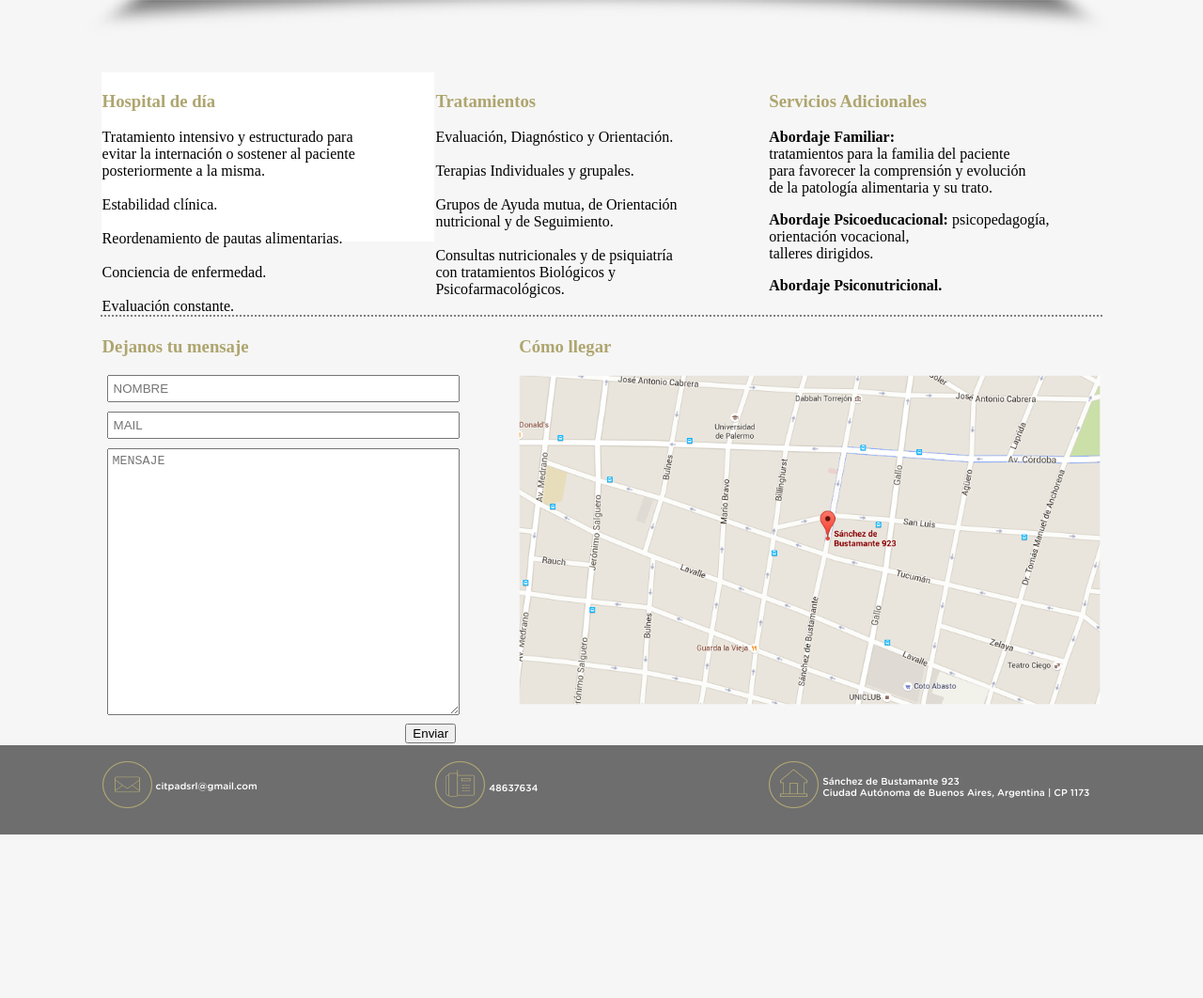
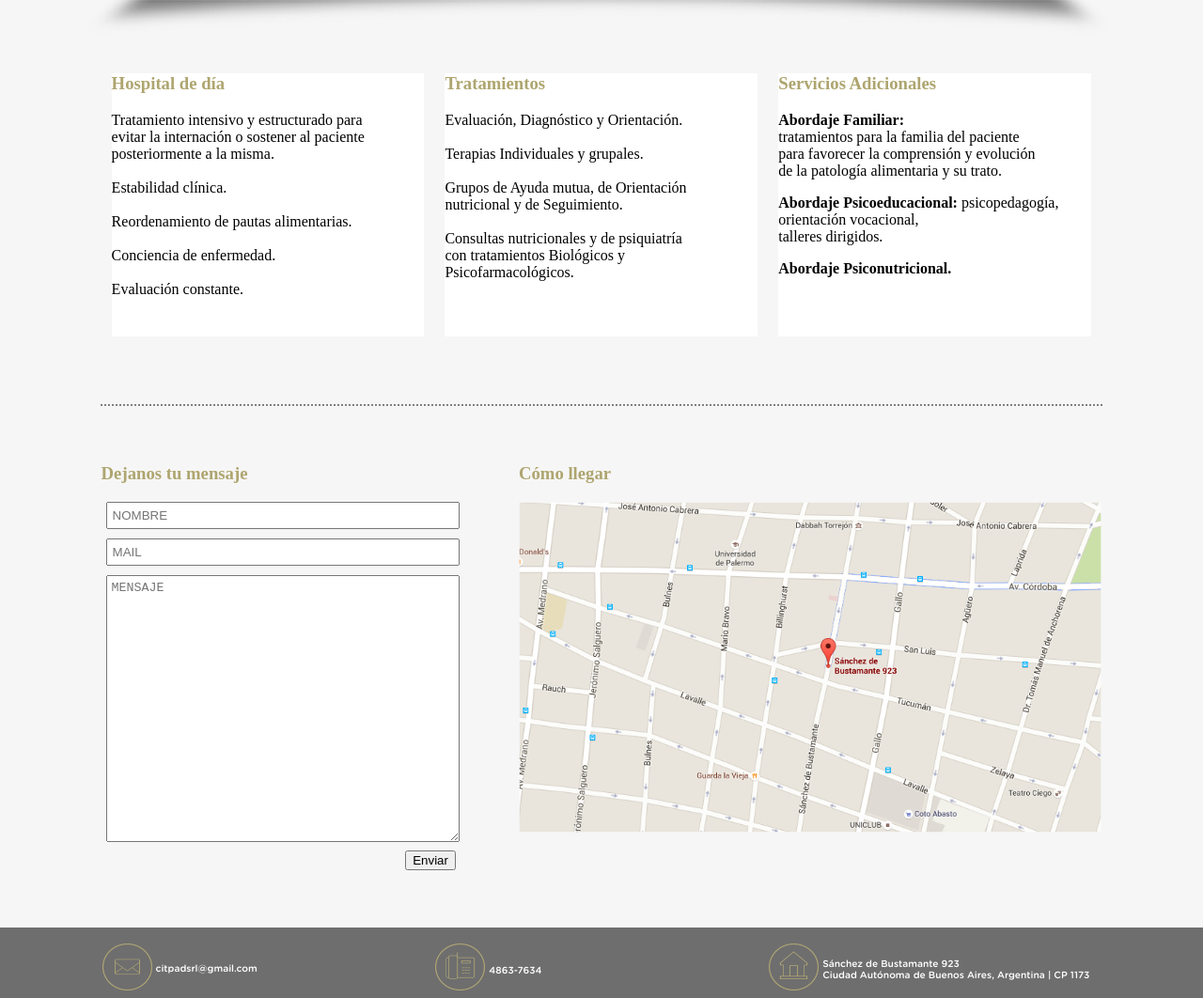
Before and after one commit to Ivuch/citpad, a website: page index.html in a window 1280 px wide. Shown: the part 513-1575 px from the top of the page at 94% size. Before the commit the page ends 1401 px from the top, so only its background shows below. Drawn offline with Linux system fonts and the light colour scheme.

Commit message:
Something

```diff
--- a/index.html
+++ b/index.html
@@ -9,33 +9,39 @@
 	<section class="row">
 		<header class="col-12">
 			<p id="logo">C.I.T.P.A.D.</p>
-			<div id="info" style="float:right; font-size:26%; color:black; text-align:right; padding: 30px 150px;"><b>
-				48637634 | citpadsrl@gmail.com | S&aacute;nchez de Bustamante 923<br>
+			<div id="info"><b>
+				4863-7634 | citpadsrl@gmail.com | S&aacute;nchez de Bustamante 923<br>
 				Ciudad Autónoma de Buenos Aires, Argentina | CP 1173</b>
 				<!--
 				<a style=" font-size:100%;text-decoration:none; color:grey;" target="_blank" href="https://www.facebook.com/citpad.srl">FB-logo/Citpad.srl</a>
 				-->
-				<div style="position:relative;top: -40px;
+				<!--<div style="position:relative;top: -40px;
 			    left: 140px;z-index:1;float:right;"><a href="index2">Hackealo.co!</a></div>
 				</div>
+				-->
 		</header>
 	</section>
 	<section id="content">
 		<div class="row">
 			<div class="col-12" style="padding:0"><img src="/images/05-foto.png"></div>
 		</div>
-		<div class="row">
+		<div class="row" style="margin-bottom:60px;">
 			<div class="col-1"></div>
 			<div class="col-10">
-				<div class="col-4 msgBox">
+				<div class="col-4">
+					<div class="msgBox">
 						<h3>Hospital de día</h3>
 						<p>Tratamiento intensivo y estructurado para <br>evitar la internación o sostener al paciente <br>posteriormente a la misma. <br><br>Estabilidad clínica. <br><br>Reordenamiento de pautas alimentarias. <br><br>Conciencia de enfermedad. <br><br>Evaluación constante. <br></p>
 					</div>
+				</div>
 				<div class="col-4">
+					<div class="msgBox">
 						<h3>Tratamientos</h3>
 						<p>Evaluación, Diagnóstico y Orientación. <br><br>Terapias Individuales y grupales. <br><br>Grupos de Ayuda mutua, de Orientación <br>nutricional y de Seguimiento. <br><br>Consultas nutricionales y de psiquiatría <br>con tratamientos Biológicos y <br>Psicofarmacológicos.</p>
 					</div>
+				</div>
 				<div class="col-4">
+					<div class="msgBox">
 						<h3>Servicios Adicionales</h3>
 						<p><b>Abordaje Familiar:</b><br>
 						tratamientos para la familia del paciente <br>para favorecer la comprensión y evolución <br>de la patología alimentaria y su trato.</p>
@@ -45,16 +51,17 @@
 						<p><b>Abordaje Psiconutricional.</b></p>
 					</div>
 				</div>
+			</div>
 			<div class="col-1"></div>
 		</div>
 		<div class="row">
 			<div class="col-1"></div>
-			<div class="col-10" style="border-top: 2px dotted gray">
+			<div class="col-10" style="border-top: 2px dotted gray; padding: 60px 0 60px 0;">
 				<div class="col-5">
 					<h3>Dejanos tu mensaje</h3>
 					<input type="name" required="true" placeholder="NOMBRE" class="inputs" style="display:block; margin: 5px; width: 85%; padding:5px;">
 					<input type="email" required="true" placeholder="MAIL" class="inputs" style="display:inline-block; margin: 5px; width: 85%; padding:5px;">
-					<textarea id="contactText" placeholder="MENSAJE"></textarea>
+					<textarea placeholder="MENSAJE"></textarea>
 					<br>
 					<button id="enviar" onclick="sendEmail()" style="float: right;margin-right:65px;">Enviar</button>
 				</div>
@@ -76,7 +83,7 @@
 				</div>
 				<div class="col-4 contact">
 					<img src="/images/02-telefono.png">
-					<p style="padding-bottom:5px;">48637634</p>
+					<p style="padding-bottom:5px;">4863-7634</p>
 				</div>
 				<div class="col-4 contact">
 					<img src="/images/03-casa.png">
--- a/public/css/style.css
+++ b/public/css/style.css
@@ -29,7 +29,64 @@ header{
 	margin:0;
 	display: inline-block;
 }
+#info{
+	display: none;
+}
+
+#content{
+	padding-top:55px;
+}
+
+
+h3{
+	color: #AEA56F;
+	margin-top:0;
+}
+footer{
+	background-color: #6E6E6E;
+	height: 100%;
+	color: white;
+	overflow-y: ;
+}
+img {
+    width: 100%;
+    height: auto;
+    margin: 0;
+    padding:0;
+    /*border: 1px solid red;*/
+}
+.contact img{
+	width: 7%;
+    height: auto;
+    display: inline-block;
+}
+.contact p{
+	display: inline-block;
+	overflow: hidden;
+    font-family: gotMedium;
+    font-size: 64%;
+}
+
+textarea{
+	margin: 5px;
+	height: 284px;
+    width: 85%;
+    padding:5px;
+}
+.msgBox{
+	margin: 0 10px 10px 10px;
+	height: 280px;
+	background-color: white;
+}
 /***   MOBILE FIRST   ***/
+
+
+/***   TABLET   ***/
+@media only screen and (min-width: 720px){
+
+}
+/***   TABLET   ***/
+
 
 /***   Desktop    ***/
 @media only screen and (min-width: 950px){
@@ -67,9 +124,15 @@ header{
 		-moz-box-shadow: 0px 3px 9px 1px rgba(0,0,0,0.75);
 		box-shadow: 0px 3px 9px 1px rgba(0,0,0,0.75);
 	}
-
 	#logo{
 		padding: 20px 175px;
+	}
+	#info{
+		float:right;
+		font-size:26%;
+		color:black;
+		text-align:right;
+		padding: 30px 150px;
 	}
 
 	#content{
@@ -83,11 +146,9 @@ header{
 	#info{
 		display: initial;
 	}
-}
-/***   Desktop    ***/
-
 	h3{
 		color: #AEA56F;
+		margin-top:0;
 	}
 	footer{
 		background-color: #6E6E6E;
@@ -116,17 +177,21 @@ img {
 	    font-family: gotMedium;
 	    font-size: 64%;
 	}
-
-#contactText{
+	textarea{
 		margin: 5px;
 		height: 284px;
 	    width: 85%;
 	    padding:5px;
 	}
 	.msgBox{
-	height: 180px;
+		margin: 0 10px 10px 10px;
+		height: 280px;
 		background-color: white;
 	}
+}
+/***   Desktop    ***/
+
+
 
 
 .row:after {
```
Lines whose indentation alone changed are shown as unchanged.
